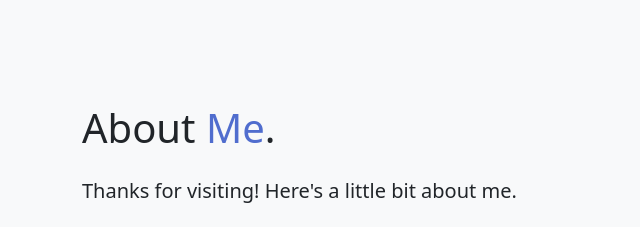
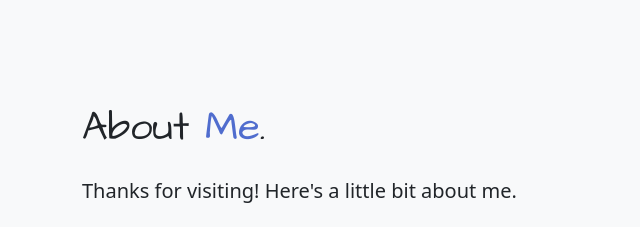
Before and after one commit to sondraorozco/sondraorozco.github.io, a plain HTML site: page about.html in a window 1280 px wide. Shown: the part 118-345 px from the top of the page, 0-640 px from the left. Drawn offline with nearby package versions, Linux system fonts and the light colour scheme.

Commit message:
Add Google font

```diff
--- a/about.html
+++ b/about.html
@@ -5,6 +5,9 @@
   <link href="https://cdn.jsdelivr.net/npm/bootstrap@5.1.3/dist/css/bootstrap.min.css" rel="stylesheet" integrity="sha384-1BmE4kWBq78iYhFldvKuhfTAU6auU8tT94WrHftjDbrCEXSU1oBoqyl2QvZ6jIW3" crossorigin="anonymous">
   <link rel="stylesheet" href="styles.css">
   <link rel="stylesheet" href="https://cdn.jsdelivr.net/npm/bootstrap-icons@1.7.1/font/bootstrap-icons.css">
+  <link rel="preconnect" href="https://fonts.googleapis.com">
+  <link rel="preconnect" href="https://fonts.gstatic.com" crossorigin>
+  <link href="https://fonts.googleapis.com/css2?family=Architects+Daughter&display=swap" rel="stylesheet">
   <title>About | Sondra Orozco</title>
 </head>
 
--- a/styles.css
+++ b/styles.css
@@ -16,6 +16,10 @@ body {
 
 .footer {
   grid-area: footer;
+}
+
+h1, h2, h3, h4 {
+  font-family: 'Architects Daughter', cursive;
 }
 
 .bi {
```
Also changed, not shown: index.html (+3 -0 lines), projects.html (+3 -0 lines).
